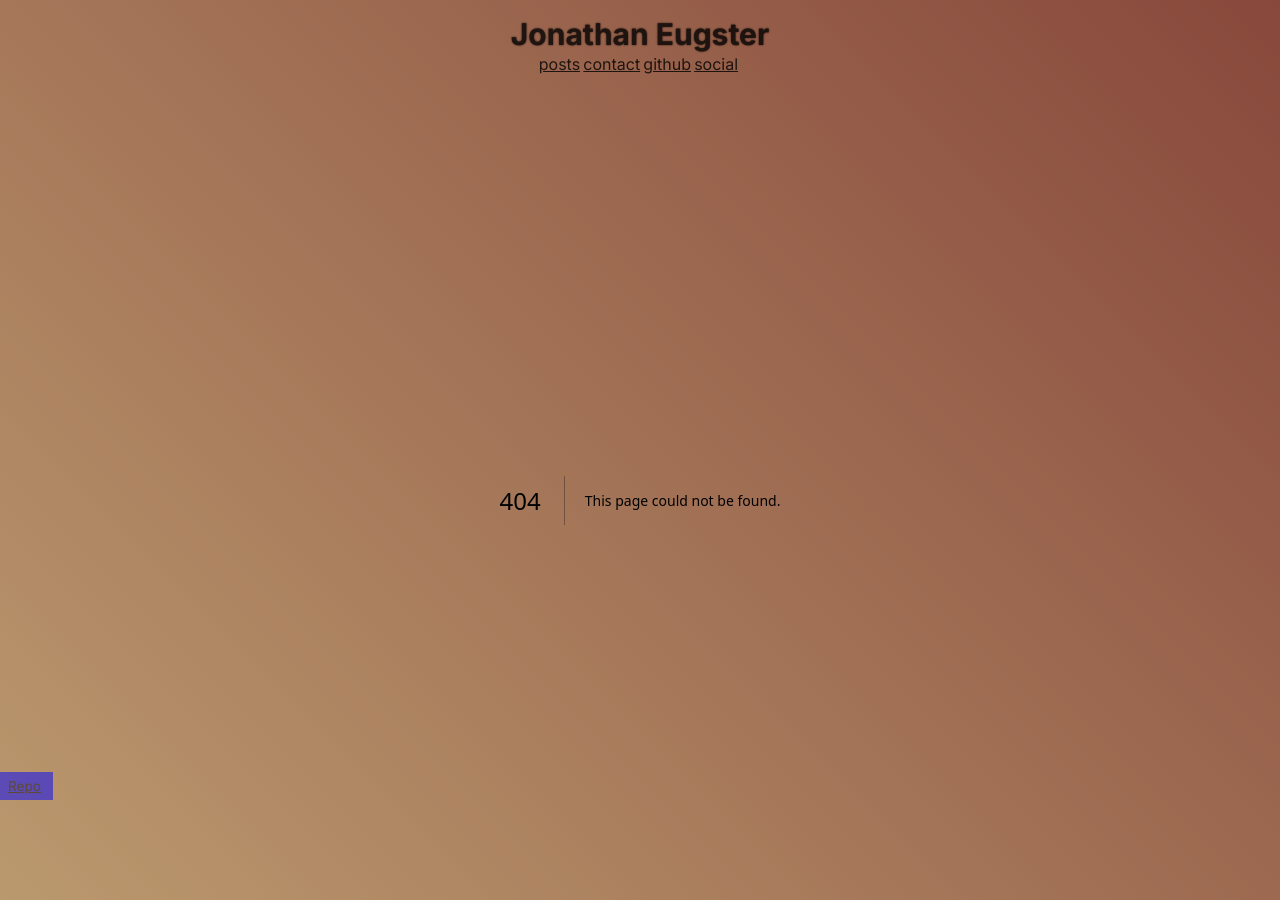
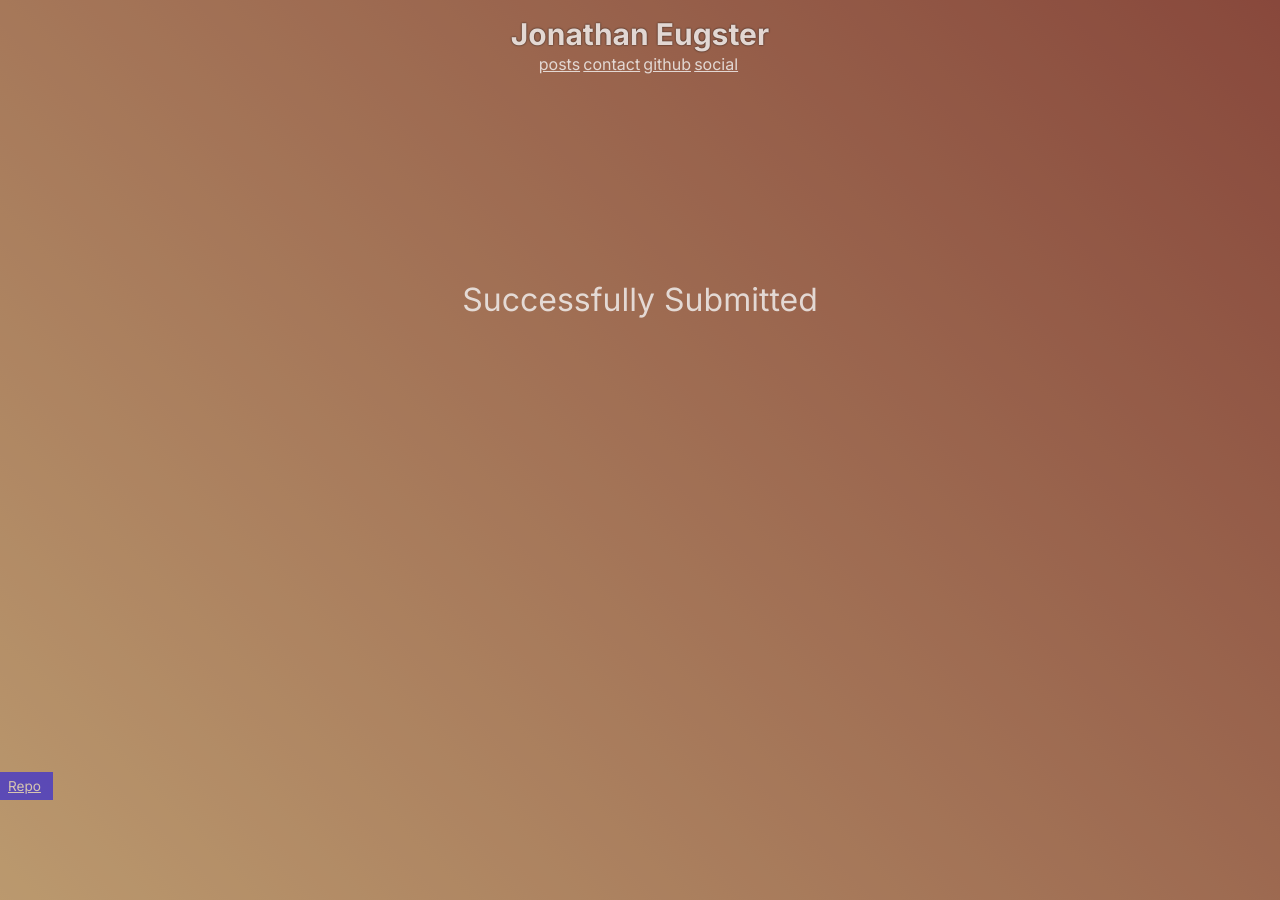
Before and after one commit to jeugster/jonathaneugster-nextjs, a Next.js app: page /success in a window 1280 px wide. Before the commit this address had no page. After the commit the page ends 800 px from the top, so only its background shows below. Built offline with nearby package versions, Linux system fonts and the light colour scheme.

Commit message:
Styled 404 and success pages

```diff
--- a/app/globals.css
+++ b/app/globals.css
@@ -131,11 +131,12 @@
  }
 
  /* Contact Success Page */
- .contact-success {
+ .success {
   padding: 1rem;
  }
 
- .contact-success-div {
+ /*Hero*/
+ .hero {
   margin: 10rem auto;
   display: flex;
   justify-content: center;
--- a/app/mdx-extension/page.mdx
+++ /dev/null
@@ -1 +0,0 @@
-# Hello World
--- a/app/mdx-remote/page.js
+++ /dev/null
@@ -1,5 +0,0 @@
-export default function Mdx() {
-    return (
-        "# Hello World"
-    )
-}
--- /dev/null
+++ b/app/not-found.js
@@ -0,0 +1,5 @@
+export default function Notfound() {
+    return(
+        <div className="hero">404 Page Not Found</div>
+    )
+}
--- /dev/null
+++ b/app/success/page.js
@@ -0,0 +1,7 @@
+export default function Success() {
+ return (
+  <div className="hero">
+   <p className="success">Successfully Submitted</p>
+  </div>
+ )
+}
```
